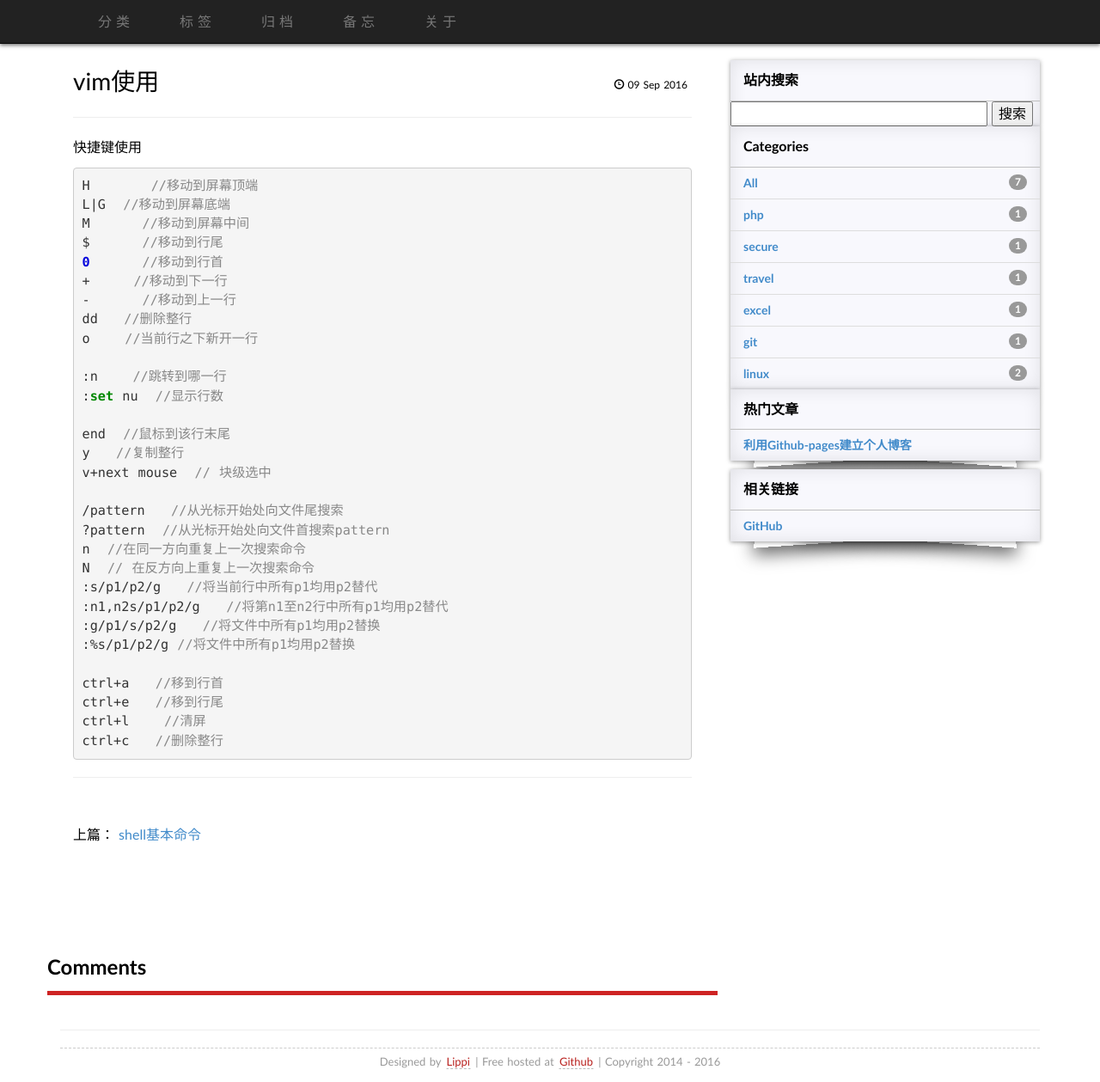
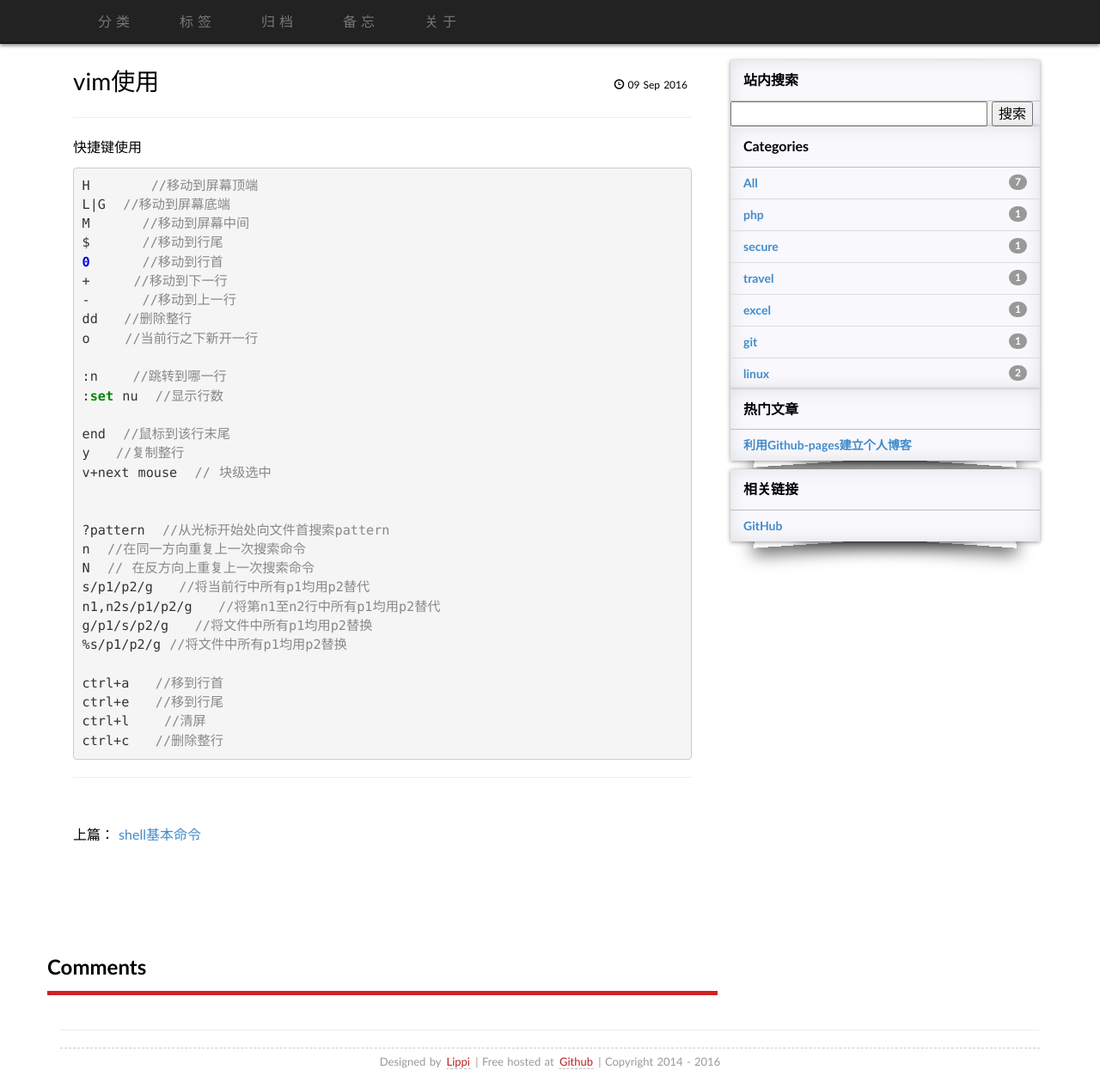
Before and after one commit to wulimin/blog, a Jekyll site: the page built from _posts/2016-09-09-linux-vim.md, in a window 1280 px wide and 1259 px high. Shown: the whole window at 86% size. Built offline with Jekyll 4.4.1, drawn with Linux system fonts in a browser that asks for light colours; nearby versions of some CDN libraries; some web fonts are replaced; library files that are not in the unit come from our copies; comment, search, counter and statistics services are not loaded.

Commit message:
Update 2016-09-09-linux-vim.md

```diff
--- a/_posts/2016-09-09-linux-vim.md
+++ b/_posts/2016-09-09-linux-vim.md
@@ -25,14 +25,14 @@ end  //鼠标到该行末尾
 y   //复制整行
 v+next mouse  // 块级选中
 
-/pattern   //从光标开始处向文件尾搜索
+
 ?pattern  //从光标开始处向文件首搜索pattern
 n  //在同一方向重复上一次搜索命令
 N  // 在反方向上重复上一次搜索命令
-:s/p1/p2/g   //将当前行中所有p1均用p2替代
-:n1,n2s/p1/p2/g   //将第n1至n2行中所有p1均用p2替代
-:g/p1/s/p2/g   //将文件中所有p1均用p2替换
-:%s/p1/p2/g //将文件中所有p1均用p2替换
+s/p1/p2/g   //将当前行中所有p1均用p2替代
+n1,n2s/p1/p2/g   //将第n1至n2行中所有p1均用p2替代
+g/p1/s/p2/g   //将文件中所有p1均用p2替换
+%s/p1/p2/g //将文件中所有p1均用p2替换
 
 ctrl+a   //移到行首
 ctrl+e   //移到行尾
```
